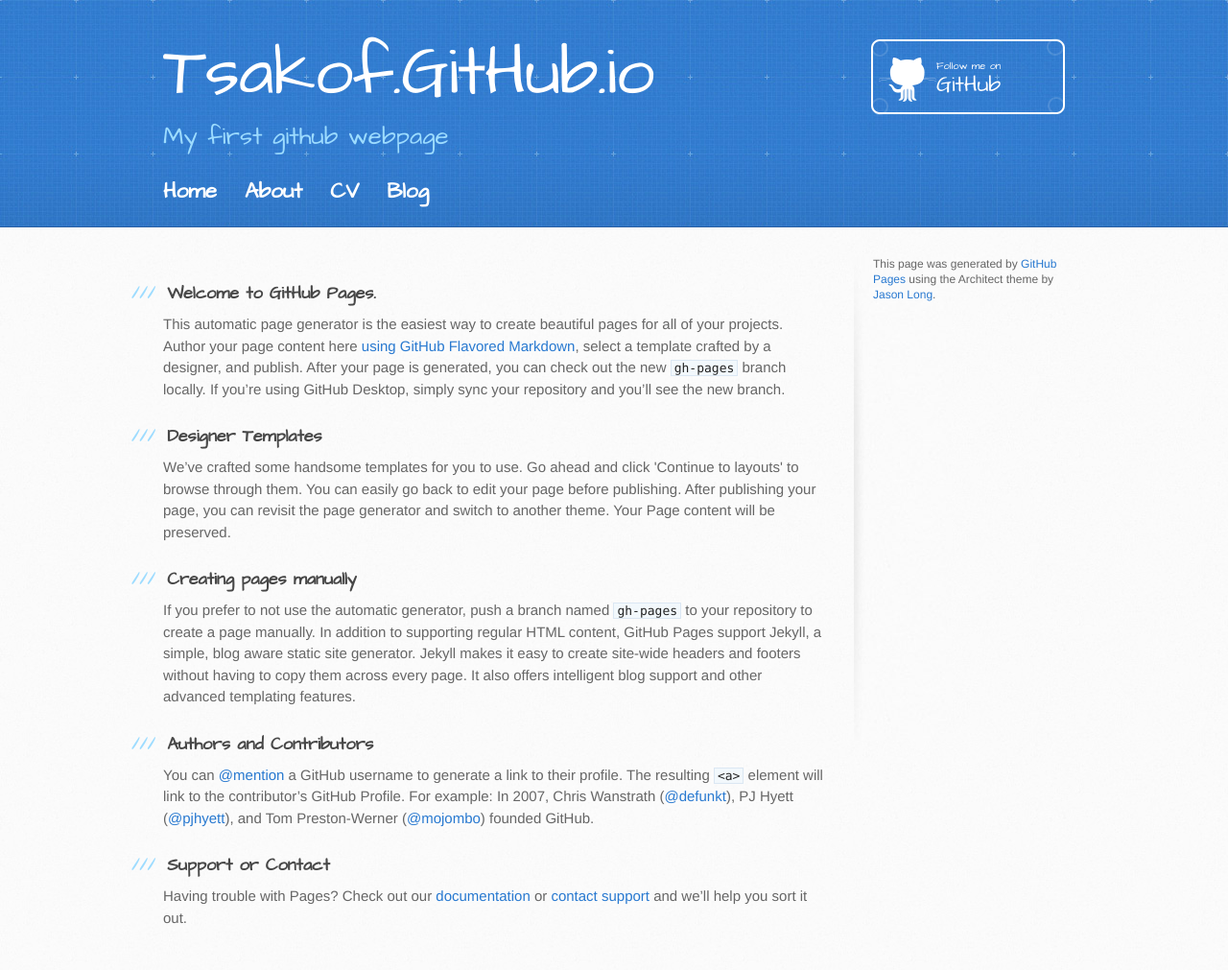
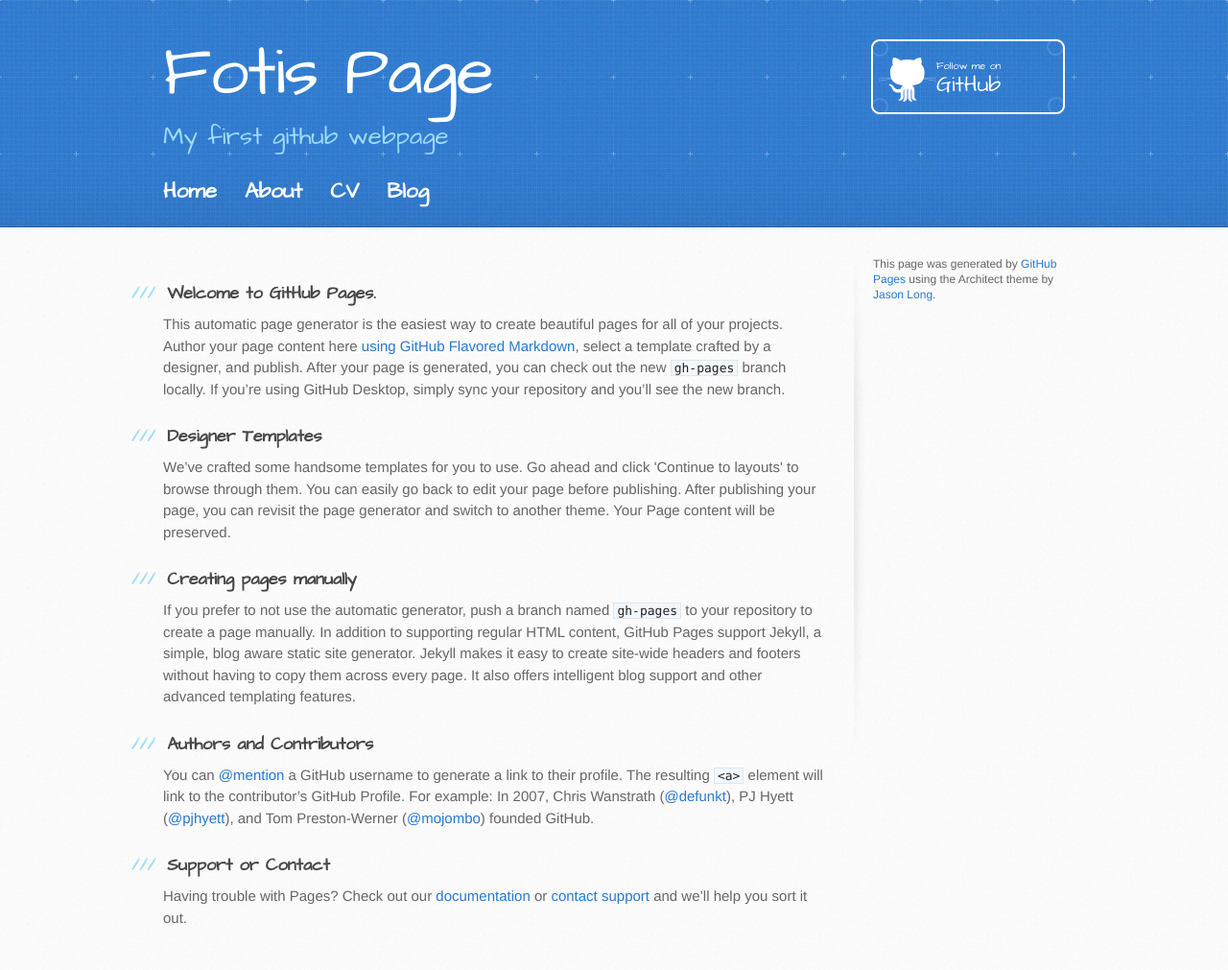
Before and after one commit to tsakof/tsakof.github.io, a Jekyll site: the page index.html, which Jekyll copies as it is, in a window 1280 px wide. Shown: the whole page at 96% size. Built offline with Jekyll 4.4.1, drawn with Linux system fonts in a browser that asks for light colours.

Commit message:
Update index.html

```diff
--- a/index.html
+++ b/index.html
@@ -19,7 +19,7 @@
   <body>
     <header>
       <div class="inner">
-        <h1>Tsakof.GitHub.io</h1>
+        <h1>Fotis Page</h1>
         <h2>My first github webpage</h2>
         <a href="https://github.com/tsakof" class="button"><small>Follow me on</small> GitHub</a>
         <nav>
```
